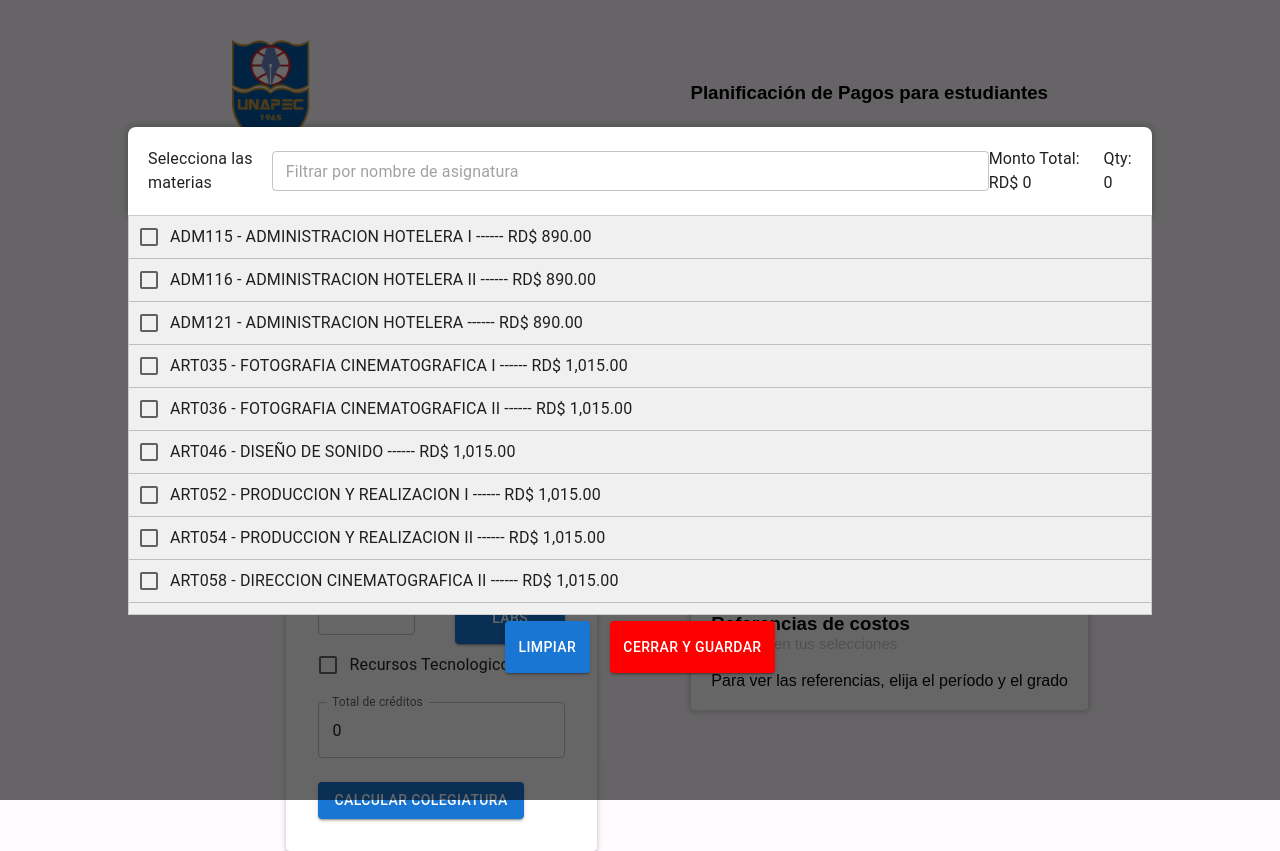
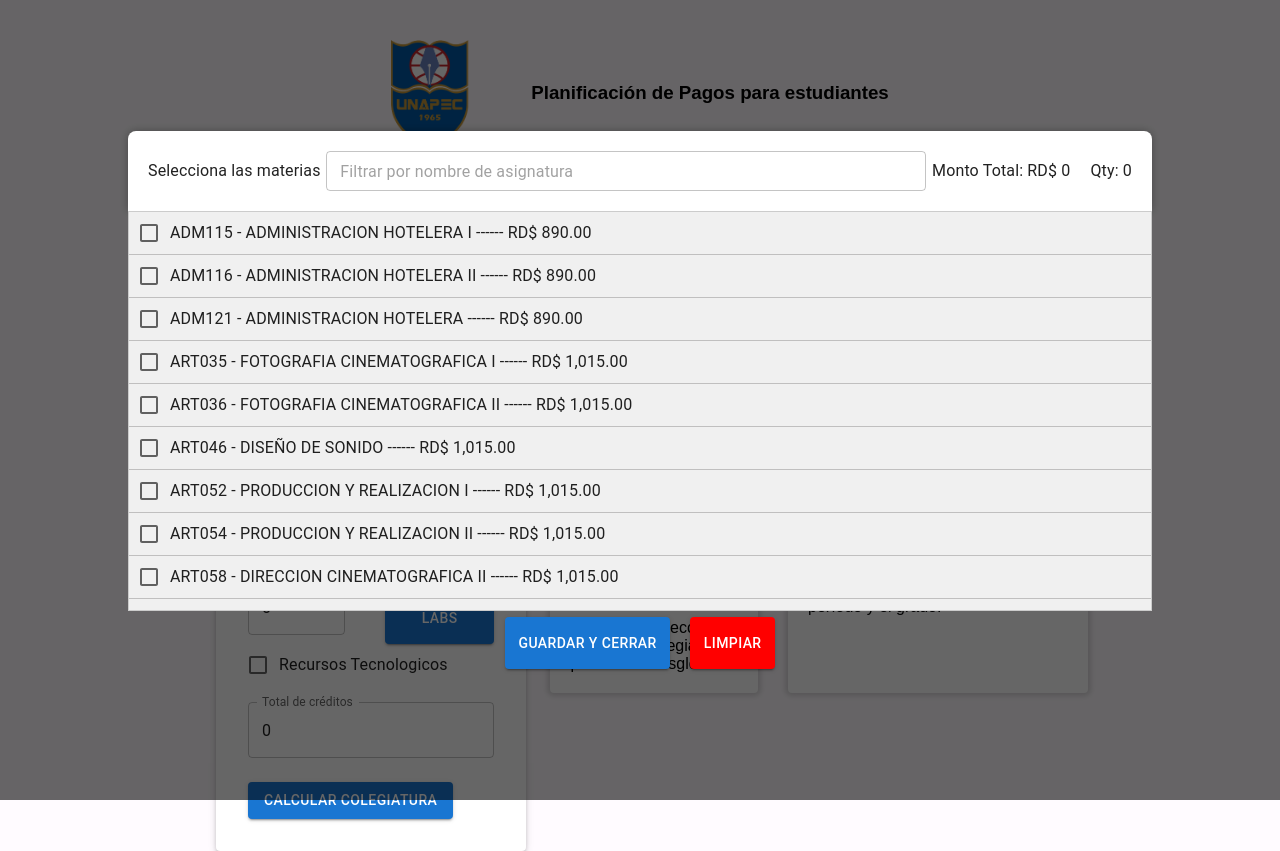
Before and after one commit to JustHarlys/Pagos-Unapec, a React (Vite) app: page / in a window 1280 px wide. Both pictures are taken after a click on the button "SELECCIONAR LABS". Built offline with nearby package versions, Linux system fonts and the light colour scheme.

Commit message:
Toques finales para prueba QA

```diff
--- a/src/App.css
+++ b/src/App.css
@@ -8,6 +8,7 @@ body {
   max-width: 70%;
   margin: 0 auto;
   background-color: rgb(255, 251, 255);
+
 }
 
 .app {
@@ -19,4 +20,14 @@ body {
   display: flex;
   flex-direction: column;
   gap: 30px;
+  align-items: center; /* Centra horizontalmente todos los hijos */
 }
+
+.ref-calc > .calculation {
+  margin: 0 auto;
+}
+
+.calculations-ref {
+  display: flex;
+  gap: 30px;
+}
--- a/src/App.jsx
+++ b/src/App.jsx
@@ -17,15 +17,16 @@ function App() {
         <Nav />
         <div className='app'>
 
-          <SelectLaboratoriesProvider>
-            <LandingPage />
-
+         <SelectLaboratoriesProvider>
+          <LandingPage />
           <div className='ref-calc'>
-          <Calculation />
-          <Breakdown />
-          <Referencias />
+            <Calculation className="calculation"/>
+            <div className='calculations-ref'>
+              <Breakdown />
+              <Referencias />
+            </div>
           </div>
-          </SelectLaboratoriesProvider>
+        </SelectLaboratoriesProvider>
         </div>
 
       </GradeAndPeriodProvider>
--- a/src/Components/Breakdown.css
+++ b/src/Components/Breakdown.css
@@ -5,4 +5,5 @@
     -webkit-box-shadow: 0px 0px 5px 3px rgba(173,173,173,0.45);
     -moz-box-shadow: 0px 0px 5px 3px rgba(173,173,173,0.45);
     border-radius: 4px;
+
 }
--- a/src/Components/Breakdown.jsx
+++ b/src/Components/Breakdown.jsx
@@ -17,6 +17,9 @@ function Breakdown() {
 
 
         {
+          noDiscount === 0 ?
+          <p style={{marginTop: 20}}>Realice su selección y calcule su colegiatura para ver el desglose.</p>
+          :
             paymentMethod === 'Contado' ?
             <>
                 {noDiscount !== 0 && <Contado />}
--- a/src/Components/Calculation.css
+++ b/src/Components/Calculation.css
@@ -5,6 +5,8 @@
   -webkit-box-shadow: 0px 0px 5px 3px rgba(173,173,173,0.45);
   -moz-box-shadow: 0px 0px 5px 3px rgba(173,173,173,0.45);
   border-radius: 4px;
+  width: 400px;
+
 }
 
 .calculations-h3 {
--- a/src/Components/Nav.css
+++ b/src/Components/Nav.css
@@ -1,6 +1,6 @@
 nav {
     display: flex;
-    justify-content: space-between;
+    justify-content: center;
     align-items: center;
     padding: 40px;
     gap: 60px;
--- a/src/Components/Referencias.css
+++ b/src/Components/Referencias.css
@@ -34,4 +34,7 @@ tr:hover {
   -moz-box-shadow: 0px 0px 5px 3px rgba(173,173,173,0.45);
   border-radius: 4px;
   background-color: #fff;
+  max-height: 50vh;
+  width: 300px;
+  min-width: 300px;
 }
--- a/src/Components/Referencias.jsx
+++ b/src/Components/Referencias.jsx
@@ -9,7 +9,7 @@ import './Referencias.css'
 function Referencias() {
 
   const {selectedCategory, selectedGrade, techResource} = useContext(GradeAndPeriodContext);
-  const {selectedTotal, selectedLabs} = useContext(SelectLaboratoriesContext)
+  const { selectedLabs} = useContext(SelectLaboratoriesContext)
 
   const { recursosTec, creditos, carnet } = referenciasMayo
   const { recurstosTecSep, creditosSep, carnetSep} = referenciasSep
@@ -127,7 +127,7 @@ function Referencias() {
 
       {selectedCategory === '' || selectedGrade === ''
       ?
-      <p> Para ver las referencias, elija el período y el grado</p>
+      <p> Para ver las referencias, elija el período y el grado.</p>
       :
         <div>
         {content}
--- a/src/Components/SelectLabs.jsx
+++ b/src/Components/SelectLabs.jsx
@@ -25,7 +25,7 @@ function SelectLabs() {
         type='text'
         placeholder='Filtrar por nombre de asignatura'
         style={{
-          width : 1000
+          width : 600
         }}
         onChange={(e) => setSearchSubject(e.target.value)}
         value={searchSubject}
@@ -51,14 +51,13 @@ function SelectLabs() {
 
         <div className='buttons-labs'>
 
-          <Button variant='contained' sx={{ p: 1.7, mt: 0.7}} onClick={CleanLabSelection}>
+          <Button variant='contained' sx={{ p: 1.7, mt: 0.7}} onClick={handleSelectMenu} >
+              Guardar y Cerrar
+          </Button>
+
+          <Button variant='contained' sx={{ p: 1.7, mt: 0.7}} onClick={CleanLabSelection} style={{backgroundColor: 'red'}}>
             Limpiar
           </Button>
-
-          <Button variant='contained' sx={{ p: 1.7, mt: 0.7}} onClick={handleSelectMenu} style={{backgroundColor: 'red'}}>
-              Cerrar y Guardar
-          </Button>
-
 
         </div>
 
```
